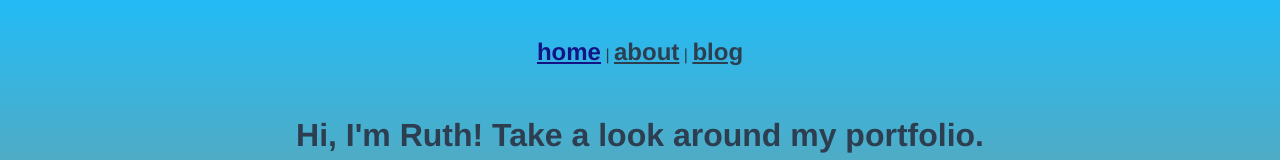
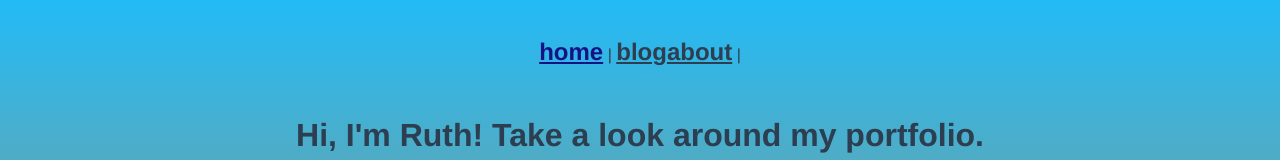
Before and after one commit to ruthrootz/portfolio, a Vue app: page / in a window 1280 px wide. Shown: the top 160 px of the page. Built offline with nearby package versions, Linux system fonts and the light colour scheme.

Commit message:
swapped about and blog links

```diff
--- a/src/App.vue
+++ b/src/App.vue
@@ -2,8 +2,8 @@
     <div id="app">
         <div id="nav">
             <router-link to="/">home</router-link> |
+            <router-link to="/blog">blog</router-link>
             <router-link to="/about">about</router-link> |
-            <router-link to="/blog">blog</router-link>
         </div>
         <router-view />
         <footer>&copy; copyright 2021 Ruth R. Oldja</footer>
```
